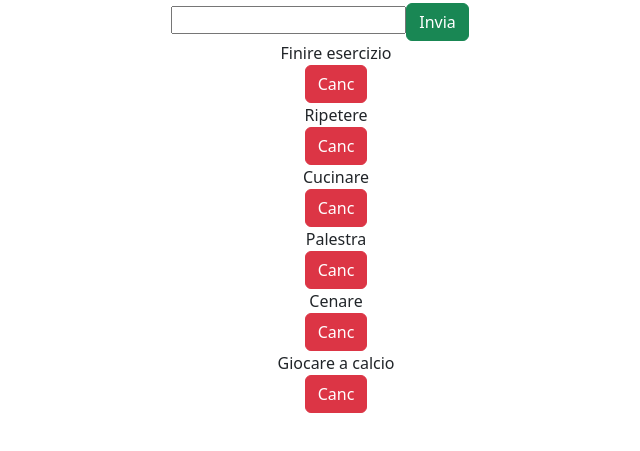
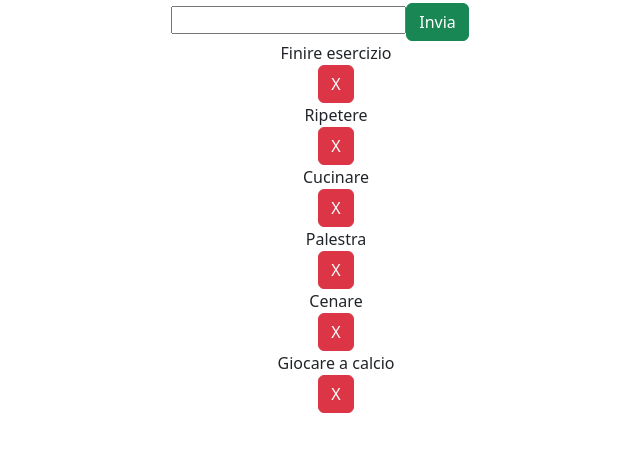
Before and after one commit to Franz2610/vue-todolist, a plain HTML site: page index.html in a window 1280 px wide. Shown: the part 53-504 px from the top of the page, without its empty margins (320-960 px from the left). Drawn offline with nearby package versions, Linux system fonts and the light colour scheme.

```diff
--- a/index.html
+++ b/index.html
@@ -16,18 +16,22 @@
         <div class="container align-items-center text-center">
             <div class="inputContainer">
                 <h1>Lista delle cose da fare</h1>
-                <input type="text" name="listaAzioni" id="element" v-model="text" @keyup.enter="inserisci" class="">
+                <input type="text" name="listaAzioni" id="element" v-model="nuovaAzione" @keyup.enter="inserisci" class="">
                 <button class="btn btn-success" @click="inserisci" class="">Invia</button>
             </div>
-            <ul v-if="listaAzioni.length > 0" class="justify-content-between">
-                <li  v-for="(element, index) in listaAzioni" @click="completed(index)" :class="element.completed ? 'alert alert-success' : '' " class="">
+            <div class="listaAzioniTotali justify-content-between">
+                <ul v-if="listaAzioni.length > 0">
+                    <li  v-for="(element, index) in listaAzioni" @click="completed(index)" :class="element.completed ? 'alert alert-success' : '' ">
                         <div class="elementName">
                         <span>{{element.name}}</span>
                         </div>
-                    <button class="btn btn-danger" @click="cancella(index)">Canc</button>
+                        <div class="buttoncanc">
+                            <button class="btn btn-danger" @click="cancella(index)">X</button>
+                        </div>
                     </li>
                 </ul>
                 <h3 v-else> La lista delle cose da fare è vuota.</h3>
+            </div>
         </div>
     </div>
 
--- a/src/script.js
+++ b/src/script.js
@@ -62,10 +62,9 @@
             cancella(index){
                 this.listaAzioni.splice(index, 1)
             },
-            completed(index){
-                this.listaSpesa[index].completed =  !this.listSpesa[index].done;
+            completedAction(index){
+                this.listaSpesa[index].completed = true;
             }
-
         },
         mounted() {
 
```
Lines whose indentation alone changed are shown as unchanged.
